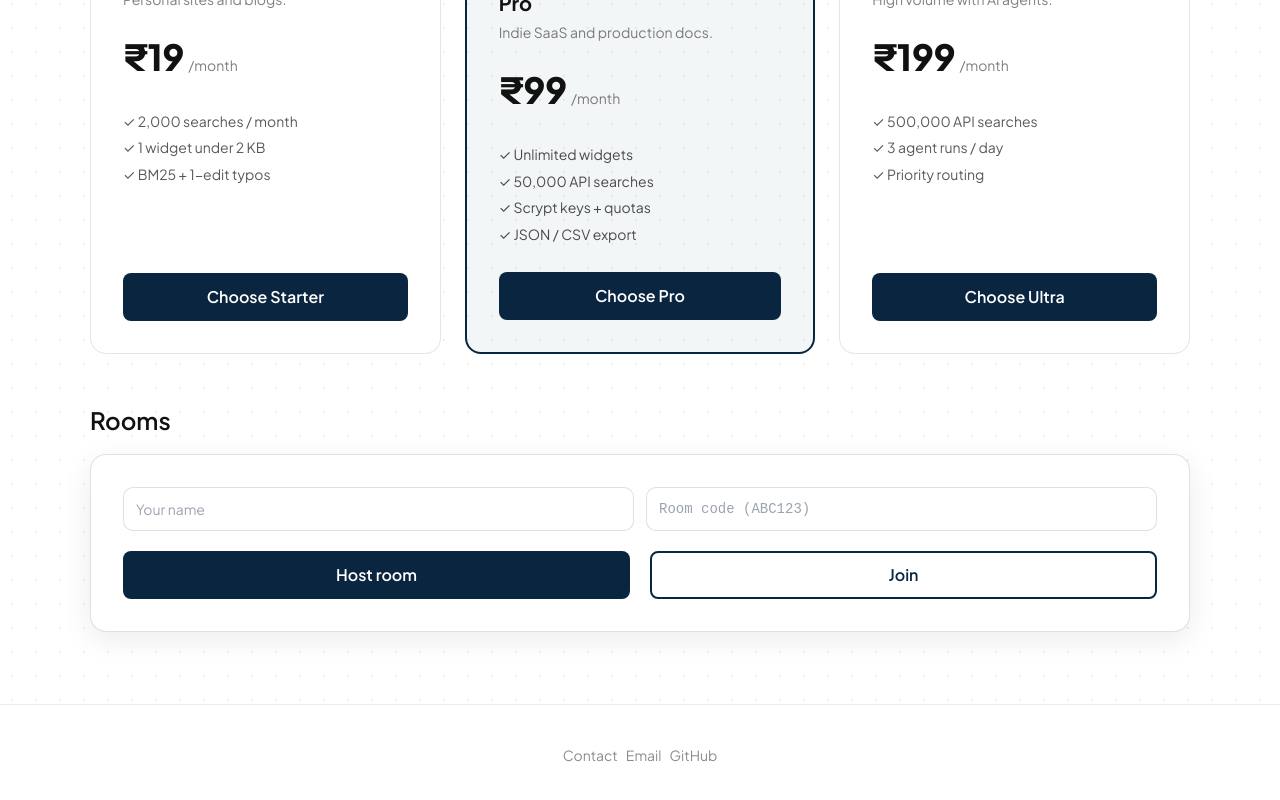
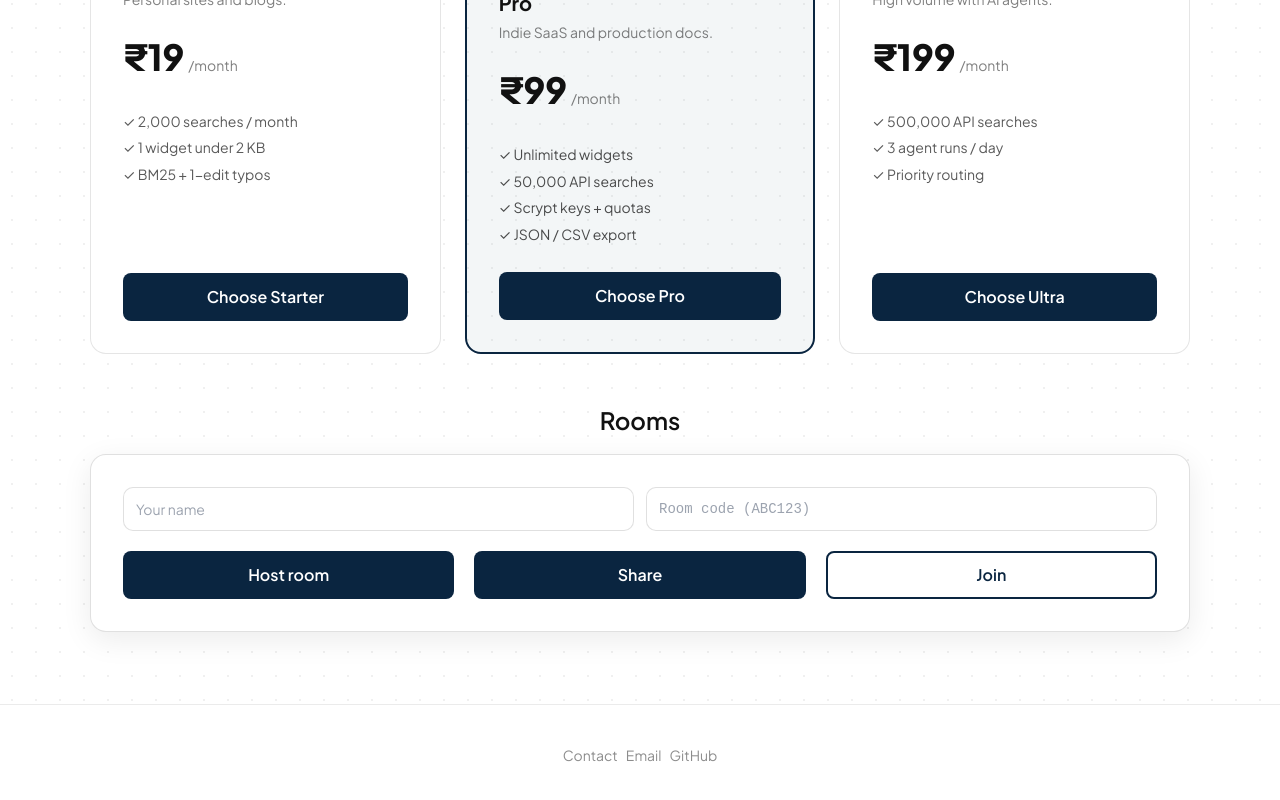
Before and after one commit to santoshkumarvvv/search-hub-, a Next.js app: page / in a window 1280 px wide. Shown: the part 848-1648 px from the top of the page. Built offline with nearby package versions, Linux system fonts and the light colour scheme; no server answers.

Commit message:
fix: center Rooms title, balance room code input, add Share button between Host and Join

```diff
--- a/app/page.tsx
+++ b/app/page.tsx
@@ -26,6 +26,7 @@ export default function HomePage() {
   const [busy, setBusy] = useState(false);
   const [micSupported, setMicSupported] = useState(true);
   const [listening, setListening] = useState(false);
+  const [copied, setCopied] = useState(false);
   const inputRef = useRef<HTMLInputElement | null>(null);
   const lastRemoteQuery = useRef('');
 
@@ -361,14 +362,18 @@ export default function HomePage() {
       </section>
 
       <section id="rooms" style={{ maxWidth: 1100, margin: '0 auto', padding: '8px 0 72px' }}>
-        <h2 style={{ fontSize: 24, fontWeight: 600, color: '#111111', margin: '0 0 16px' }}>Rooms</h2>
+        <h2 style={{ fontSize: 24, fontWeight: 600, color: '#111111', margin: '0 0 16px', textAlign: 'center' }}>Rooms</h2>
         <div style={{ background: '#ffffff', border: '1px solid rgba(0, 0, 0, 0.12)', borderRadius: 16, boxShadow: '0 8px 30px rgba(0, 0, 0, 0.08)', padding: 32 }}>
           <div className="rooms-fields" style={{ display: 'grid', gridTemplateColumns: '1fr 1fr', gap: 12, marginBottom: 20 }}>
             <input value={name} onChange={(e) => setName(e.target.value)} placeholder="Your name" style={{ height: 44, borderRadius: 10, border: '1px solid rgba(0,0,0,0.12)', padding: '0 12px', fontSize: 14 }} />
             <input value={codeInput} onChange={(e) => setCodeInput(e.target.value.toUpperCase())} placeholder="Room code (ABC123)" maxLength={6} style={{ height: 44, borderRadius: 10, border: '1px solid rgba(0,0,0,0.12)', padding: '0 12px', fontSize: 14, fontFamily: 'ui-monospace, monospace' }} />
           </div>
-          <div style={{ display: 'grid', gridTemplateColumns: '1fr 1fr', gap: 20 }}>
+          <div style={{ display: 'grid', gridTemplateColumns: '1fr 1fr 1fr', gap: 20 }}>
             <button type="button" disabled={busy} onClick={createRoom} style={{ width: '100%', height: 48, borderRadius: 8, border: 'none', background: '#0a2540', color: '#fff', fontWeight: 600, cursor: 'pointer' }}>Host room</button>
+            <div style={{ position: 'relative' }}>
+              <button type="button" onClick={async () => { try { await navigator.clipboard.writeText(window.location.href); setCopied(true); setTimeout(() => setCopied(false), 1500); } catch {} }} style={{ width: '100%', height: 48, borderRadius: 8, border: 'none', background: '#0a2540', color: '#fff', fontWeight: 600, cursor: 'pointer', padding: '12px 24px' }}>Share</button>
+              {copied && <span style={{ position: 'absolute', top: -28, left: '50%', transform: 'translateX(-50%)', background: '#111', color: '#fff', fontSize: 12, padding: '4px 8px', borderRadius: 6, whiteSpace: 'nowrap' }}>Copied!</span>}
+            </div>
             <button type="button" disabled={busy} onClick={joinRoom} style={{ width: '100%', height: 48, borderRadius: 8, border: '2px solid #0a2540', background: '#fff', color: '#0a2540', fontWeight: 600, cursor: 'pointer' }}>Join</button>
           </div>
           {notice && <p style={{ marginTop: 12, fontSize: 13, color: 'rgba(0,0,0,0.55)' }}>{notice}</p>}
```
